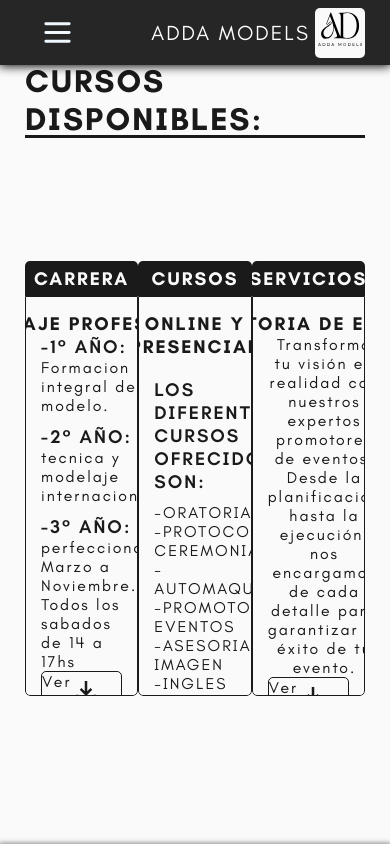
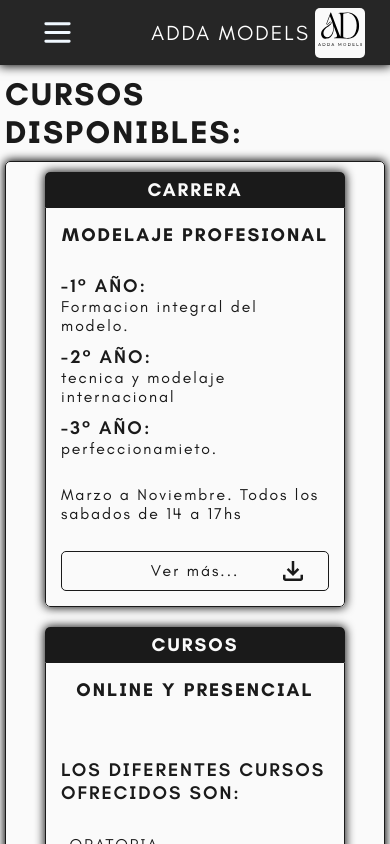
Before and after one commit to elianbenjamin/Adda, a React (Vite) app in the folder Client/: page /school in a window 390 px wide. Shown: the top 844 px of the page. Built offline with nearby package versions, Linux system fonts and the light colour scheme.

Commit message:
seccion escuela totalmente responsive

```diff
--- a/Client/src/Pages/School/school.module.scss
+++ b/Client/src/Pages/School/school.module.scss
@@ -3,20 +3,44 @@
 .School {
   @include flex(flex-start, stretch, column);
   width: 100vw;
-  height: 100vh;
+  min-height: 100vh;
   padding: $page-padding;
   background-color: $white;
 
   .title {
     @include flex(flex-start, center);
-    height: 70px;
+    margin: 10px 0;
   }
 
   .cards {
     @include flex(space-evenly, center);
     flex: 1;
-    border-top: solid $darkGray;
-    // background-color: $darkGray;
-    // box-shadow: $boxShadow;
+    border: solid $darkGray 1px;
+    border-radius: 5px;
+    box-shadow: $boxShadow;
   }
 }
+
+@media screen and (max-width: 1000px) {
+  .School {
+    padding-left: 10px;
+    padding-right: 10px;
+
+    .cards {
+      flex-wrap: wrap;
+      padding: 20px;
+      gap: 20px;
+    }
+  }
+}
+
+@media screen and (max-width: 400px) {
+  .School {
+    padding-left: 5px;
+    padding-right: 5px;
+
+    .cards {
+      padding: 10px;
+    }
+  }
+}
--- a/Client/src/components/Career/career.module.scss
+++ b/Client/src/components/Career/career.module.scss
@@ -7,6 +7,7 @@
   transition: background-color 0.3s;
   border-radius: 5px;
   color: $white;
+  box-shadow: $boxShadow $darkGray;
 
   .title {
     @include flex(center, center);
--- a/Client/src/components/Courses/courses.module.scss
+++ b/Client/src/components/Courses/courses.module.scss
@@ -7,6 +7,7 @@
   transition: background-color 0.3s;
   border-radius: 5px;
   color: $white;
+  box-shadow: $boxShadow $darkGray;
 
   .title {
     @include flex(center, center);
--- a/Client/src/components/Services/services.module.scss
+++ b/Client/src/components/Services/services.module.scss
@@ -7,6 +7,7 @@
   transition: background-color 0.3s;
   border-radius: 5px;
   color: $white;
+  box-shadow: $boxShadow $darkGray;
 
   .title {
     @include flex(center, center);
--- a/Client/src/index.scss
+++ b/Client/src/index.scss
@@ -1,5 +1,4 @@
 $cream: #f2ede9;
-// $lightBlue: #d9d9d9;
 $beige: #fbe7d9;
 $pink: #ffb8b8;
 $page-padding: 65px 25px 25px 25px;
```
Also changed, not shown: 1 other file (tests, documents, lock files or other folders).
